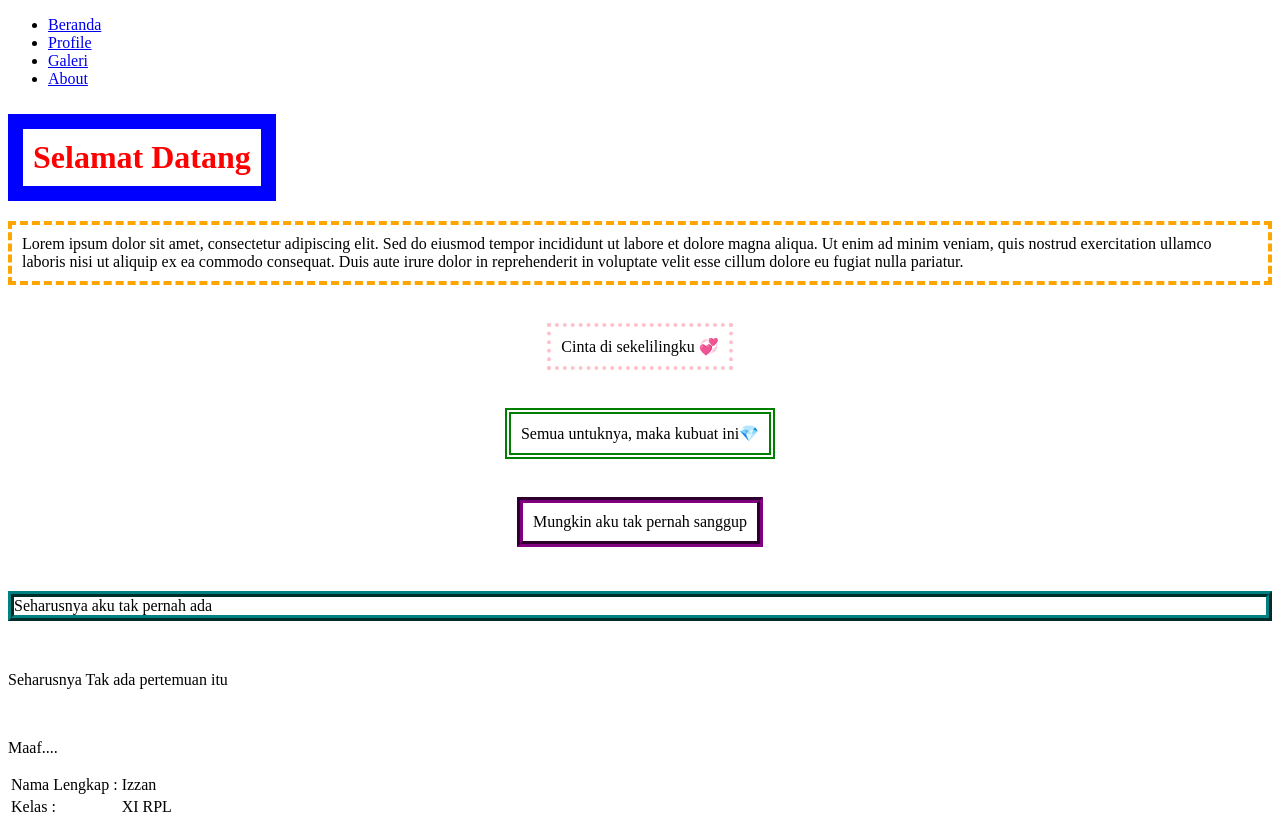
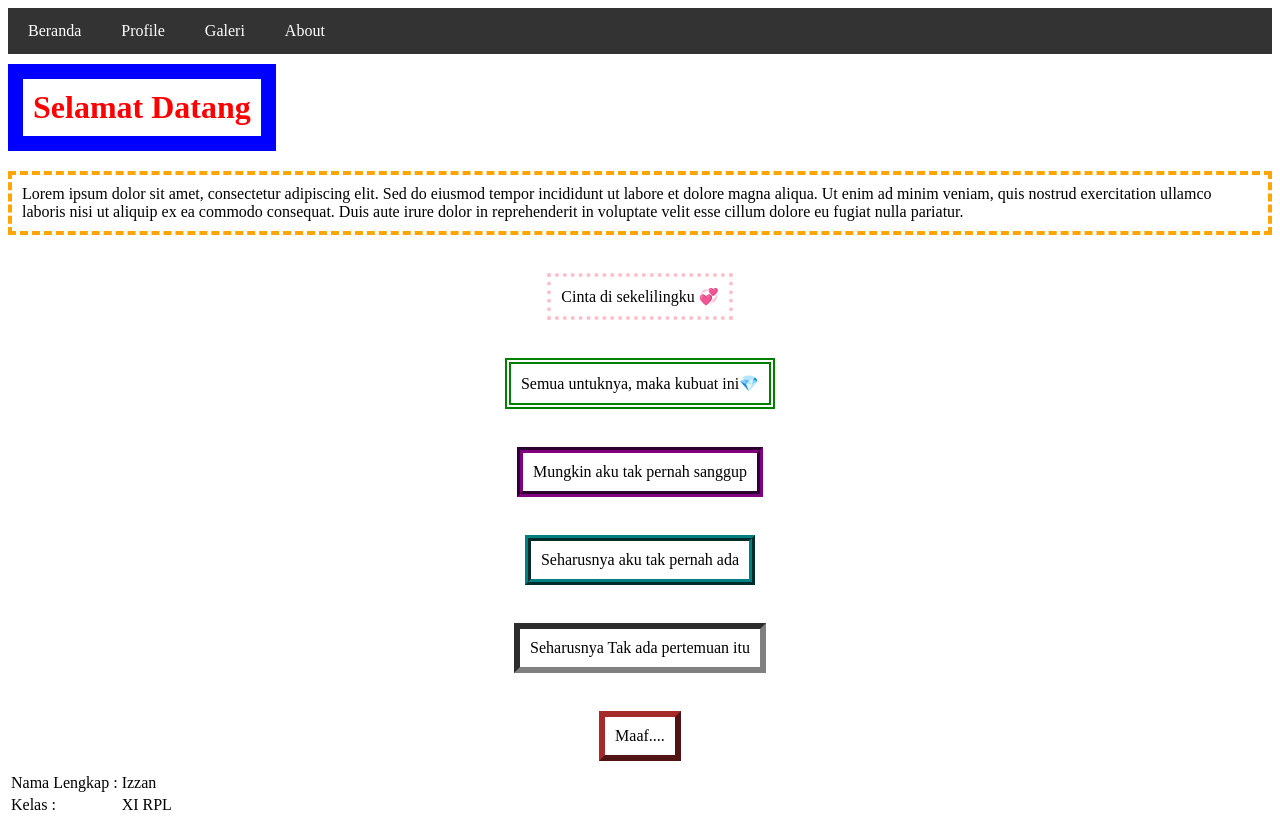
Before and after one commit to Izzan-commits/Pertemuan02_Dasar-CSS-, a plain HTML site: page index.html in a window 1280 px wide. Shown: the top 822 px of the page. Drawn offline with Linux system fonts and the light colour scheme.

Commit message:
style.css

```diff
--- a/style.css
+++ b/style.css
@@ -51,4 +51,47 @@ h1 {
 /* Ridge */
 .ridge {
     border: 6px ridge teal;
-    pa
+    padding: 10px;
+    margin: 10px auto;
+    width: fit-content;
+}
+
+/* Inset */
+.inset {
+    border: 6px inset gray;
+    padding: 10px;
+    margin: 10px auto;
+    width: fit-content;
+}
+
+/* Outset */
+.outset {
+    border: 6px outset brown;
+    padding: 10px;
+    margin: 10px auto;
+    width: fit-content;
+}
+
+/* ======== MENU BAR ======== */
+nav ul {
+    list-style: none;
+    padding: 0;
+    margin: 0;
+    background-color: #333; /* ← betul: bukan background-colour */
+    overflow: hidden;
+}
+
+nav ul li {
+    float: left;
+}
+
+nav ul li a {
+    display: block;
+    color: white;
+    text-decoration: none;
+    padding: 14px 20px;
+}
+
+nav ul li a:hover {
+    background-color: #555;
+}
```
